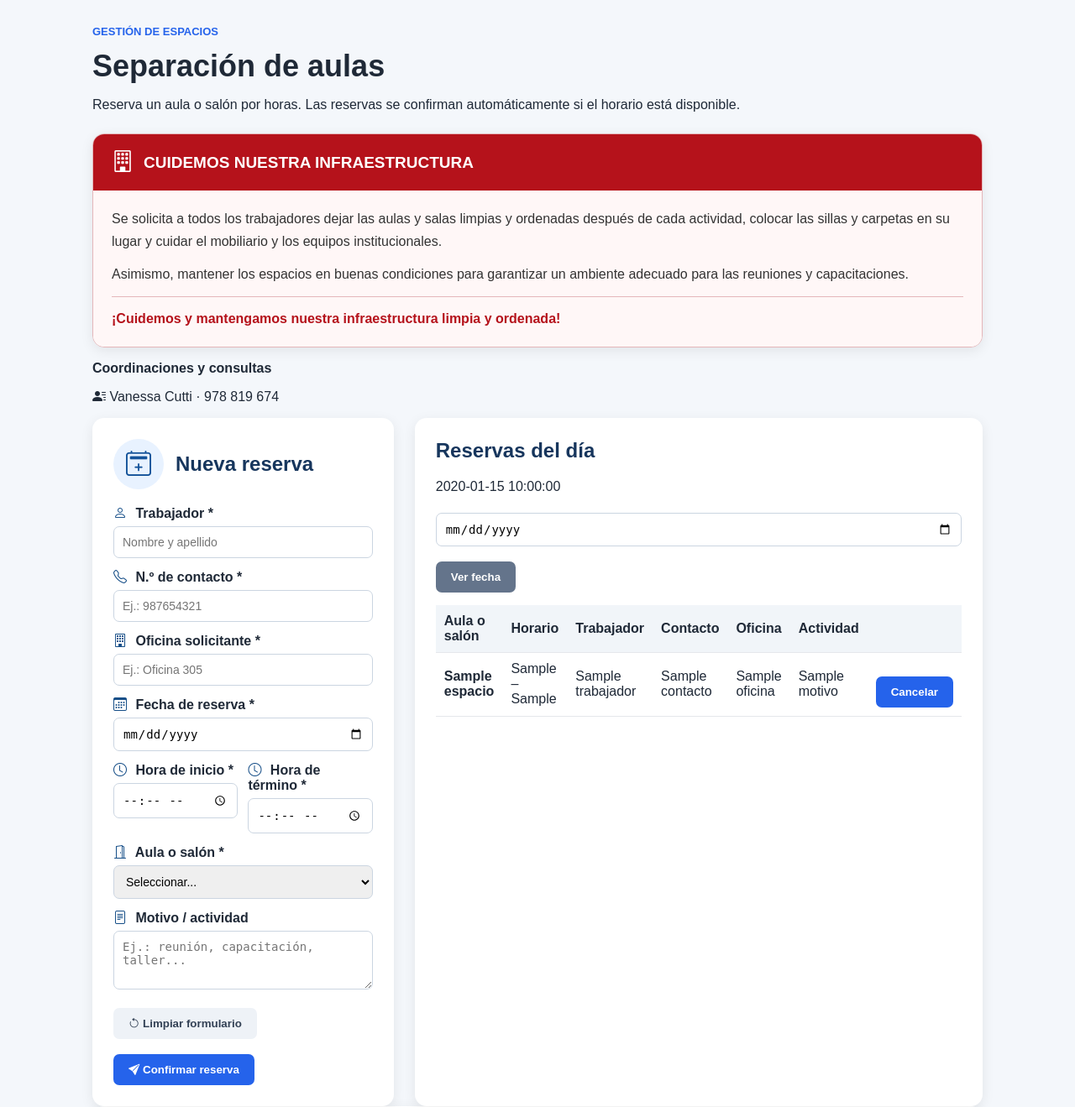
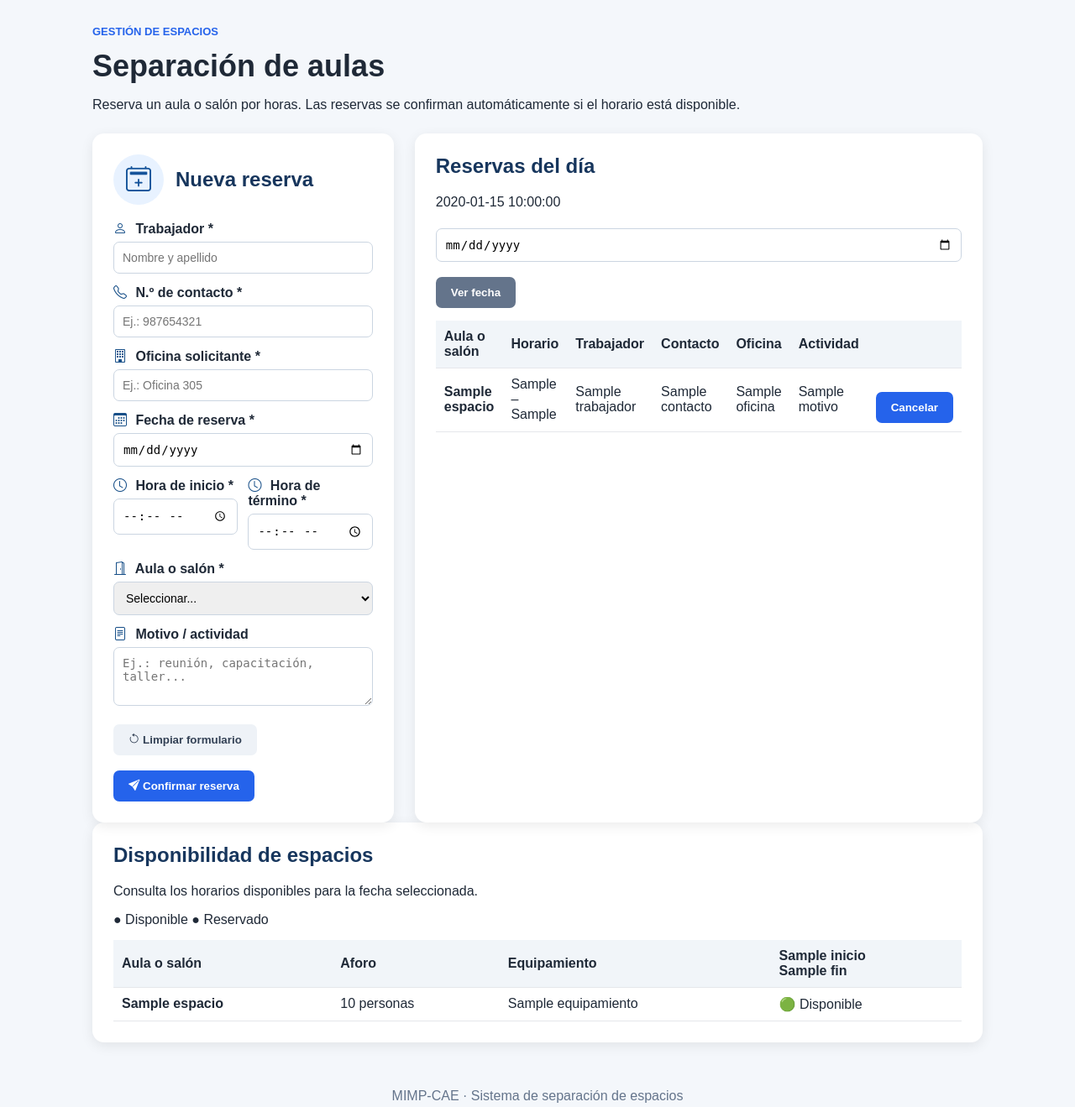
Before and after one commit to jvargash80-bit/mimp-cae, a Flask app: template templates/index.html in a window 1280 px wide. Shown: the part 110-1429 px from the top of the page at 84% size. Run offline with Flask 3, Linux system fonts and the light colour scheme; the template is opened without the code that fills it: most values are stand-ins (such as "Sample title", 1, 10 or a date in 2020); some libraries are stand-ins or nearby versions.

Commit message:
Update index.html

```diff
--- a/templates/index.html
+++ b/templates/index.html
@@ -1,41 +1,26 @@
-
 <!doctype html>
 <html lang="es">
 <head>
   <meta charset="utf-8">
   <meta name="viewport" content="width=device-width, initial-scale=1">
-
   <title>MIMP-CAE | Separación de aulas</title>
-
-  <link rel="stylesheet"
-        href="https://cdn.jsdelivr.net/npm/bootstrap-icons@1.11.3/font/bootstrap-icons.min.css">
-
-  <link rel="stylesheet"
-        href="{{ url_for('static', filename='style.css') }}">
+  <link rel="stylesheet" href="https://cdn.jsdelivr.net/npm/bootstrap-icons@1.11.3/font/bootstrap-icons.min.css">
+  <link rel="stylesheet" href="{{ url_for('static', filename='style.css') }}">
 </head>
-
 <body>
-
 <header class="topbar">
-
   <div class="logo-ministerio">
-    <img src="{{ url_for('static', filename='ministerio.png') }}"
-         alt="Ministerio de la Mujer y Poblaciones Vulnerables">
+    <img src="{{ url_for('static', filename='ministerio.png') }}" alt="Ministerio de la Mujer y Poblaciones Vulnerables">
   </div>
-
   <div class="titulo-sistema">
     <h1>SEPARACIÓN DE AULAS</h1>
   </div>
-
   <div class="logo-cae">
-    <img src="{{ url_for('static', filename='CAE 22.png') }}"
-         alt="Centro de Altos Estudios">
+    <img src="{{ url_for('static', filename='CAE 22.png') }}" alt="Centro de Altos Estudios">
   </div>
-
 </header>
 
 <main class="container">
-
   <section class="hero">
     <div>
       <p class="eyebrow">GESTIÓN DE ESPACIOS</p>
@@ -43,91 +28,6 @@
       <p>Reserva un aula o salón por horas. Las reservas se confirman automáticamente si el horario está disponible.</p>
     </div>
   </section>
-
-
-<!-- AVISO: CUIDEMOS NUESTRA INFRAESTRUCTURA -->
-<section class="card aviso-infraestructura">
-
-  <div class="aviso-infraestructura-titulo">
-    <i class="bi bi-building"></i>
-    <h2>CUIDEMOS NUESTRA INFRAESTRUCTURA</h2>
-  </div>
-
-  <div class="aviso-infraestructura-contenido">
-
-    <p>
-      Se solicita a todos los trabajadores dejar las aulas y salas
-      limpias y ordenadas después de cada actividad, colocar las sillas
-      y carpetas en su lugar y cuidar el mobiliario y los equipos institucionales.
-    </p>
-
-    <p>
-      Asimismo, mantener los espacios en buenas condiciones para garantizar
-      un ambiente adecuado para las reuniones y capacitaciones.
-    </p>
-
-    <p class="aviso-infraestructura-final">
-      ¡Cuidemos y mantengamos nuestra infraestructura limpia y ordenada!
-    </p>
-
-  </div>
-
-</section>
-
-<style>
-  .aviso-infraestructura {
-    padding: 0;
-    overflow: hidden;
-    border: 1px solid #e5b7ba;
-  }
-
-  .aviso-infraestructura-titulo {
-    display: flex;
-    align-items: center;
-    gap: 12px;
-    padding: 18px 22px;
-    background-color: #B5121B;
-    color: #ffffff;
-  }
-
-  .aviso-infraestructura-titulo h2 {
-    margin: 0;
-    color: #ffffff;
-    font-size: 19px;
-  }
-
-  .aviso-infraestructura-titulo i {
-    font-size: 26px;
-  }
-
-  .aviso-infraestructura-contenido {
-    padding: 20px 22px;
-    background-color: #FFF7F7;
-    color: #333333;
-    line-height: 1.7;
-  }
-
-  .aviso-infraestructura-contenido p {
-    margin: 0 0 12px;
-  }
-
-  .aviso-infraestructura-contenido .aviso-infraestructura-final {
-    margin-bottom: 0;
-    padding-top: 12px;
-    border-top: 1px solid #e5b7ba;
-    color: #B5121B;
-    font-weight: bold;
-  }
-</style>
-
-<div class="contacto-cae">
-  <p><strong>Coordinaciones y consultas</strong></p>
-  <p>
-    <i class="bi bi-person-lines-fill"></i>
-    Vanessa Cutti · 978 819 674
-  </p>
-</div>
-
 
   {% with messages = get_flashed_messages(with_categories=true) %}
     {% if messages %}
@@ -140,147 +40,78 @@
   {% endwith %}
 
   <div class="grid">
-
     <section class="card form-card">
-
-      <h2>
-        <span class="icono-titulo">
-          <i class="bi bi-calendar2-plus"></i>
-        </span>
-        Nueva reserva
-      </h2>
+      <h2><span class="icono-titulo"><i class="bi bi-calendar2-plus"></i></span> Nueva reserva</h2>
 
       <form action="{{ url_for('reservar') }}" method="post">
+        <label><i class="bi bi-person"></i> Trabajador *</label>
+        <input name="trabajador" placeholder="Nombre y apellido" required>
 
-        <label>
-          <i class="bi bi-person"></i> Trabajador *
-        </label>
-        <input name="trabajador"
-               placeholder="Nombre y apellido"
-               required>
+        <label><i class="bi bi-telephone"></i> N.º de contacto *</label>
+        <input type="tel" name="contacto" placeholder="Ej.: 987654321" required>
 
-        <label>
-          <i class="bi bi-telephone"></i> N.º de contacto *
-        </label>
-        <input type="tel"
-               name="contacto"
-               placeholder="Ej.: 987654321"
-               required>
+        <label><i class="bi bi-building"></i> Oficina solicitante *</label>
+        <input type="text" name="oficina" placeholder="Ej.: Oficina 305" required>
 
-        <label>
-          <i class="bi bi-building"></i> Oficina solicitante *
-        </label>
-        <input type="text"
-               name="oficina"
-               placeholder="Ej.: Oficina 305"
-               required>
-
-        <label>
-          <i class="bi bi-calendar3"></i> Fecha de reserva *
-        </label>
-        <input type="date"
-               name="fecha"
-               value="{{ fecha }}"
-               required>
+        <label><i class="bi bi-calendar3"></i> Fecha de reserva *</label>
+        <input type="date" name="fecha" value="{{ fecha }}" required>
 
         <div class="two">
-
           <div>
-            <label>
-              <i class="bi bi-clock"></i> Hora de inicio *
-            </label>
-            <input type="time"
-                   name="hora_inicio"
-                   required>
+            <label><i class="bi bi-clock"></i> Hora de inicio *</label>
+            <input type="time" name="hora_inicio" required>
           </div>
-
           <div>
-            <label>
-              <i class="bi bi-clock"></i> Hora de término *
-            </label>
-            <input type="time"
-                   name="hora_fin"
-                   required>
+            <label><i class="bi bi-clock"></i> Hora de término *</label>
+            <input type="time" name="hora_fin" required>
           </div>
-
         </div>
 
-        <label>
-          <i class="bi bi-door-open"></i> Aula o salón *
-        </label>
-
-        <select name="espacio" required>
+        <label><i class="bi bi-door-open"></i> Aula o salón *</label>
+        <select name="espacio" id="espacio" required>
           <option value="">Seleccionar...</option>
-
           {% for espacio in espacios %}
             <option value="{{ espacio }}">
-              {{ espacio }}
-              (Aforo: {{ aforos[espacio] }} personas)
-              — {{ equipamiento[espacio] }}
+              {{ espacio }} (Aforo: {{ aforos[espacio] }} personas) — {{ equipamiento[espacio] }}
             </option>
           {% endfor %}
-
         </select>
 
-        <label>
-          <i class="bi bi-file-text"></i> Motivo / actividad
-        </label>
-        <textarea name="motivo"
-                  rows="3"
-                  placeholder="Ej.: reunión, capacitación, taller..."></textarea>
+        <div id="detalle-ambiente" class="detalle-ambiente" hidden aria-live="polite">
+          <img id="foto-ambiente" src="" alt="Fotografía del ambiente seleccionado">
+          <div class="detalle-ambiente-texto">
+            <h3 id="nombre-ambiente"></h3>
+            <p><strong>Aforo:</strong> <span id="aforo-ambiente"></span> personas</p>
+            <p><strong>Equipamiento:</strong> <span id="equipo-ambiente"></span></p>
+          </div>
+        </div>
+        <label><i class="bi bi-file-text"></i> Motivo / actividad</label>
+        <textarea name="motivo" rows="3" placeholder="Ej.: reunión, capacitación, taller..."></textarea>
 
-        <button type="reset" class="btn-limpiar">
-          <i class="bi bi-arrow-counterclockwise"></i>
-          Limpiar formulario
-        </button>
-
-        <button type="submit">
-          <i class="bi bi-send-fill"></i>
-          Confirmar reserva
-        </button>
-
+        <button type="reset" class="btn-limpiar"><i class="bi bi-arrow-counterclockwise"></i> Limpiar formulario</button>
+        <button type="submit"><i class="bi bi-send-fill"></i> Confirmar reserva</button>
       </form>
-
     </section>
 
     <section class="card">
-
       <div class="section-head">
-
-        <div>
-          <h2>Reservas del día</h2>
-          <p>{{ fecha }}</p>
-        </div>
-
+        <div><h2>Reservas del día</h2><p>{{ fecha }}</p></div>
         <form method="get">
-          <input type="date"
-                 name="fecha"
-                 value="{{ fecha }}">
+          <input type="date" name="fecha" value="{{ fecha }}">
           <button class="secondary">Ver fecha</button>
         </form>
-
       </div>
 
       {% if reservas %}
-
         <div class="table-wrap">
-
           <table>
-
             <thead>
               <tr>
-                <th>Aula o salón</th>
-                <th>Horario</th>
-                <th>Trabajador</th>
-                <th>Contacto</th>
-                <th>Oficina</th>
-                <th>Actividad</th>
-                <th></th>
+                <th>Aula o salón</th><th>Horario</th><th>Trabajador</th>
+                <th>Contacto</th><th>Oficina</th><th>Actividad</th><th></th>
               </tr>
             </thead>
-
             <tbody>
-
               {% for r in reservas %}
                 <tr>
                   <td><b>{{ r['espacio'] }}</b></td>
@@ -289,126 +120,129 @@
                   <td>{{ r['contacto'] }}</td>
                   <td>{{ r['oficina'] }}</td>
                   <td>{{ r['motivo'] or '—' }}</td>
-
                   <td>
-                    <form
-                      action="{{ url_for('eliminar', reserva_id=r['id']) }}"
-                      method="post">
+                    <form action="{{ url_for('eliminar', reserva_id=r['id']) }}" method="post">
                       <button type="submit">Cancelar</button>
                     </form>
                   </td>
                 </tr>
               {% endfor %}
-
             </tbody>
-
           </table>
-
         </div>
-
       {% else %}
-
-        <div class="empty">
-          No hay reservas para esta fecha.
-        </div>
-
+        <div class="empty">No hay reservas para esta fecha.</div>
       {% endif %}
-
     </section>
-
   </div>
 
   <section class="card disponibilidad-card">
-
     <div class="section-head">
-
       <div>
         <h2>Disponibilidad de espacios</h2>
         <p>Consulta los horarios disponibles para la fecha seleccionada.</p>
       </div>
-
       <div class="leyenda">
         <span class="disponible">● Disponible</span>
         <span class="reservado">● Reservado</span>
       </div>
-
     </div>
 
     <div class="table-wrap">
-
       <table class="tabla-disponibilidad">
-
         <thead>
           <tr>
-            <th>Aula o salón</th>
-            <th>Aforo</th>
-            <th>Equipamiento</th>
-
+            <th>Aula o salón</th><th>Aforo</th><th>Equipamiento</th>
             {% for inicio, fin in horarios %}
               <th>{{ inicio }}<br>{{ fin }}</th>
             {% endfor %}
-
           </tr>
         </thead>
-
         <tbody>
-
           {% for fila in disponibilidad %}
-
             <tr>
-
-              <td>
-                <strong>{{ fila.espacio }}</strong>
-              </td>
-
-              <td>
-                {{ fila.aforo }} personas
-              </td>
-
-              <td>
-                {{ fila.equipamiento }}
-              </td>
-
+              <td><strong>{{ fila.espacio }}</strong></td>
+              <td>{{ fila.aforo }} personas</td>
+              <td>{{ fila.equipamiento }}</td>
               {% for horario in fila.horarios %}
-
                 <td>
-
                   {% if horario.estado == "Reservado" %}
-
-                    <div class="estado reservado">
-                      🔴 Reservado
-                      <small>{{ horario.trabajador }}</small>
-                    </div>
-
+                    <div class="estado reservado">🔴 Reservado<small>{{ horario.trabajador }}</small></div>
                   {% else %}
-
-                    <div class="estado disponible">
-                      🟢 Disponible
-                    </div>
-
+                    <div class="estado disponible">🟢 Disponible</div>
                   {% endif %}
-
                 </td>
-
               {% endfor %}
-
             </tr>
-
           {% endfor %}
-
         </tbody>
-
       </table>
-
     </div>
-
   </section>
-
 </main>
 
-<footer>
-  MIMP-CAE · Sistema de separación de espacios
-</footer>
+<footer>MIMP-CAE · Sistema de separación de espacios</footer>
+<style>
+.detalle-ambiente{margin:14px 0 18px;border:1px solid #e3e6eb;border-radius:12px;overflow:hidden;background:#fff;box-shadow:0 3px 12px rgba(0,0,0,.06)}
+.detalle-ambiente[hidden]{display:none}
+.detalle-ambiente img{display:block;width:100%;max-height:300px;object-fit:contain;background:#f5f6f8}
+.detalle-ambiente-texto{padding:12px 15px}
+.detalle-ambiente-texto h3{margin:0 0 8px;color:#b5122b}
+.detalle-ambiente-texto p{margin:5px 0}
+</style>
 
+
+
+<script>
+document.addEventListener("DOMContentLoaded", function () {
+  const selector = document.getElementById("espacio");
+  const tarjeta = document.getElementById("detalle-ambiente");
+  const foto = document.getElementById("foto-ambiente");
+
+  const datos = {
+    "Sala de Sesiones": {
+      foto: "{{ url_for('static', filename='sala-sesiones.png') }}",
+      aforo: 10,
+      equipo: "Proyector"
+    },
+    "Aula 2": {
+      foto: "{{ url_for('static', filename='aula-2.png') }}",
+      aforo: 30,
+      equipo: "Proyector y carpetas"
+    },
+    "Aula 3": {
+      foto: "{{ url_for('static', filename='aula-3.png') }}",
+      aforo: 20,
+      equipo: "Pizarra y sillas"
+    }
+  };
+
+  function actualizarFoto() {
+    const nombre = selector.value;
+    const info = datos[nombre];
+
+    if (!info) {
+      tarjeta.hidden = true;
+      foto.removeAttribute("src");
+      return;
+    }
+
+    document.getElementById("nombre-ambiente").textContent = nombre;
+    document.getElementById("aforo-ambiente").textContent = info.aforo;
+    document.getElementById("equipo-ambiente").textContent = info.equipo;
+
+    foto.onerror = function () {
+      console.error("No se pudo cargar la foto:", foto.src);
+    };
+
+    foto.src = info.foto;
+    foto.alt = "Fotografía de " + nombre;
+    tarjeta.hidden = false;
+  }
+
+  selector.addEventListener("change", actualizarFoto);
+  actualizarFoto();
+});
+</script>
 </body>
 </html>
```
